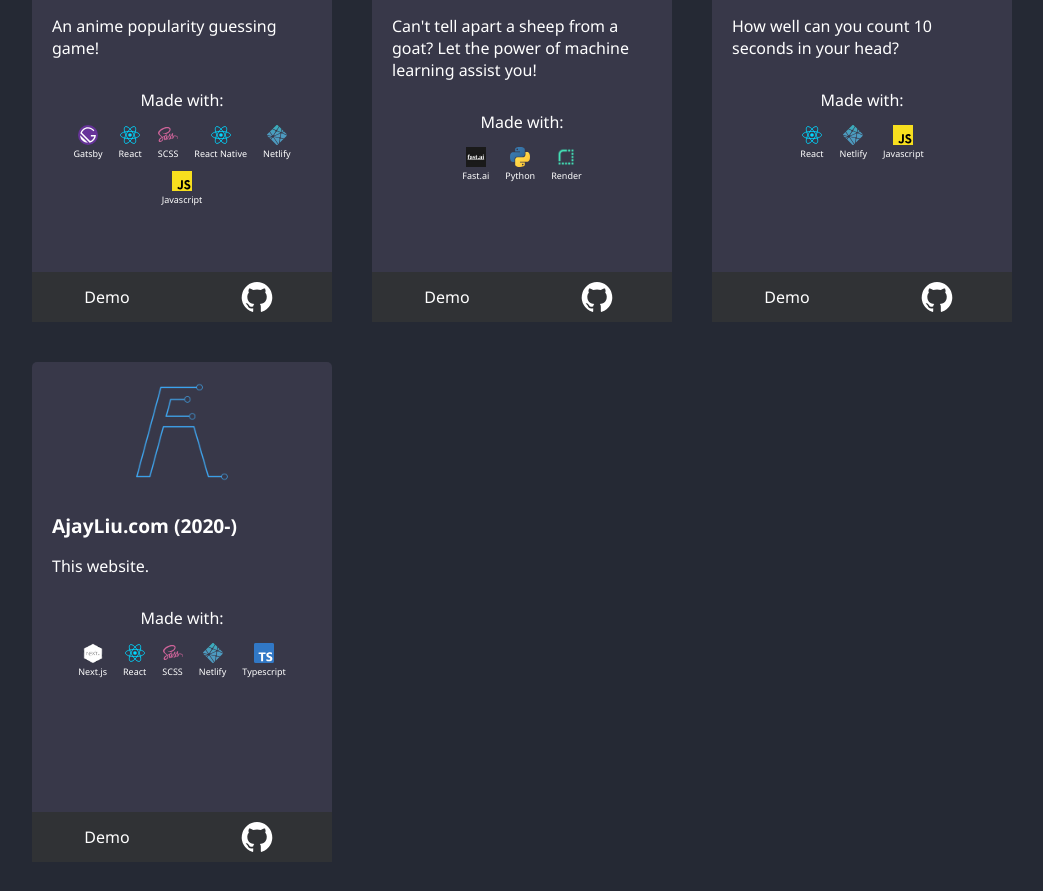
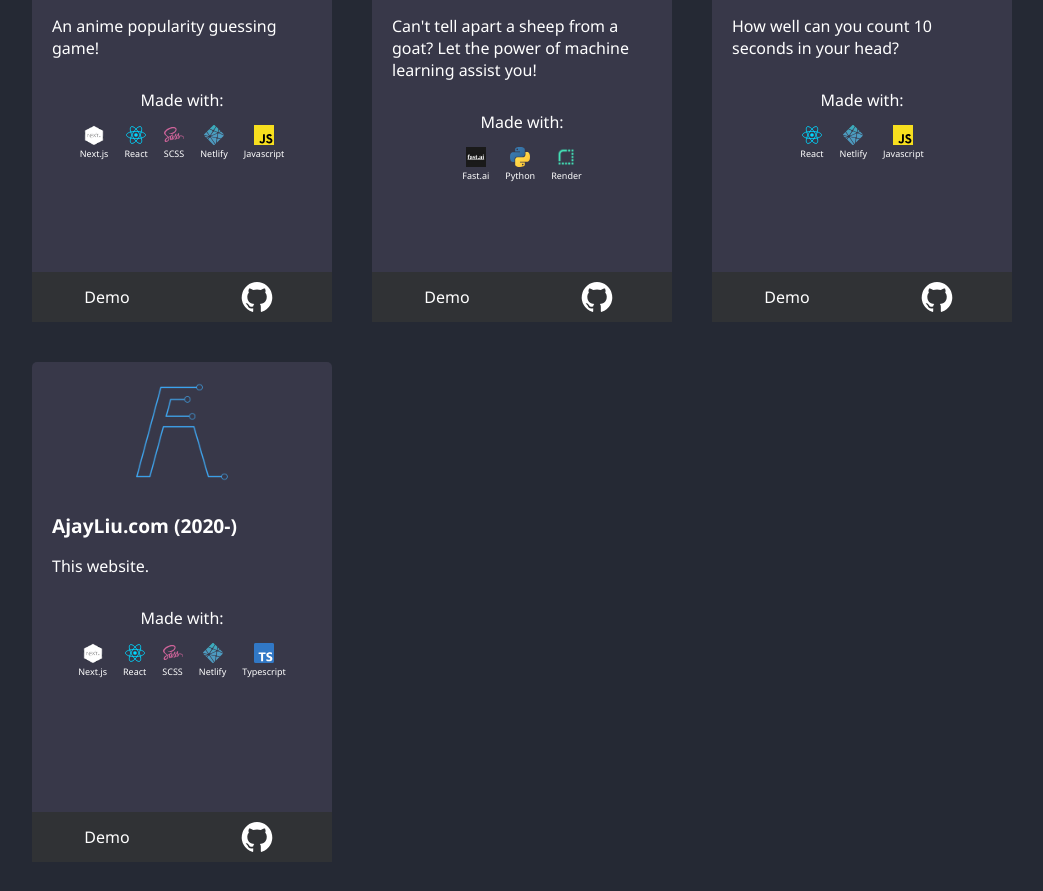
Before and after one commit to AjayLiu/ajayliu.com, a Next.js app: page /games in a window 1280 px wide. Shown: the part 3148-4039 px from the top of the page, without its empty margins (52-1095 px from the left). Built offline with nearby package versions, Linux system fonts and the light colour scheme.

Commit message:
Correction for Ichiban (Next.js, not Gatsby)

```diff
--- a/src/components/Projects/Projects.tsx
+++ b/src/components/Projects/Projects.tsx
@@ -170,10 +170,9 @@ const Projects: React.FC = () => {
             githubLink="https://github.com/AjayLiu/ichiban"
             description="An anime popularity guessing game!"
             madeWith={findSkillsWithNames([
-              "Gatsby",
+              "Next.js",
               "React",
               "SCSS",
-              "React Native",
               "Netlify",
               "Javascript",
             ])}
```
